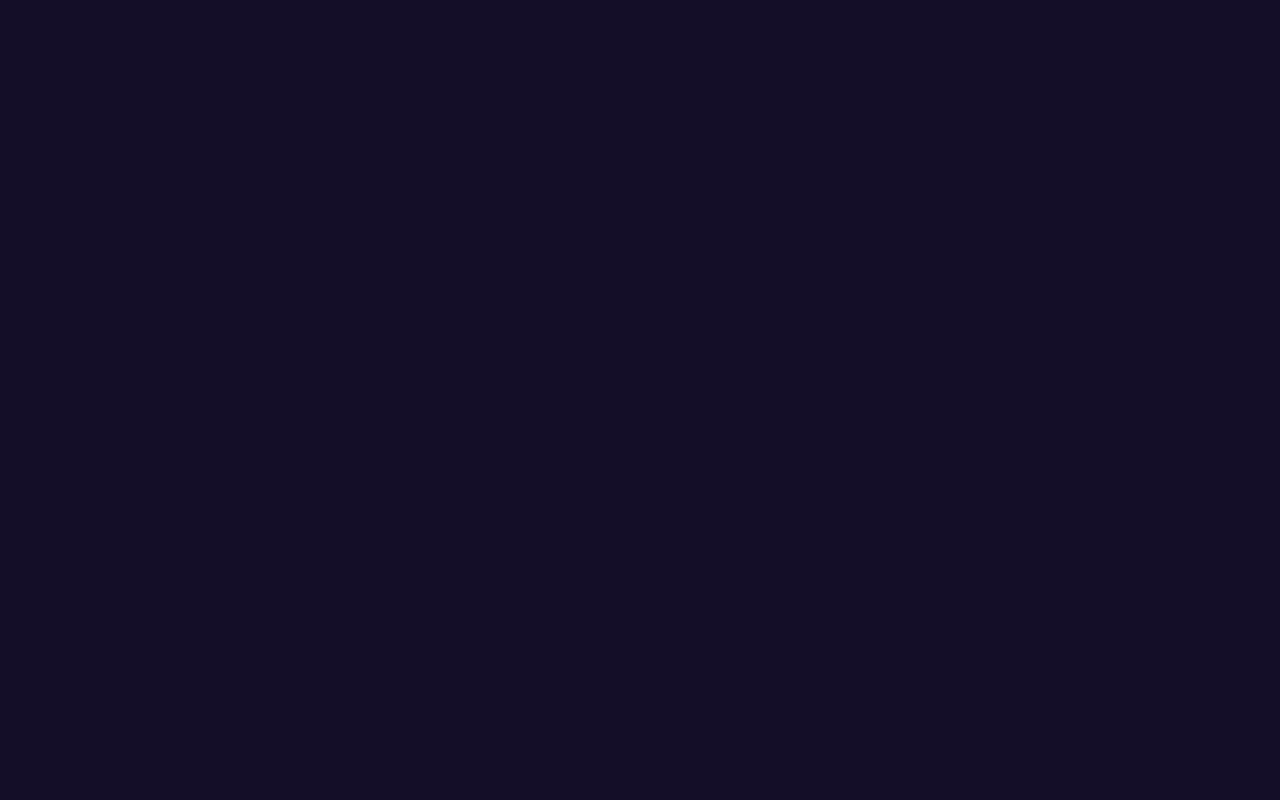
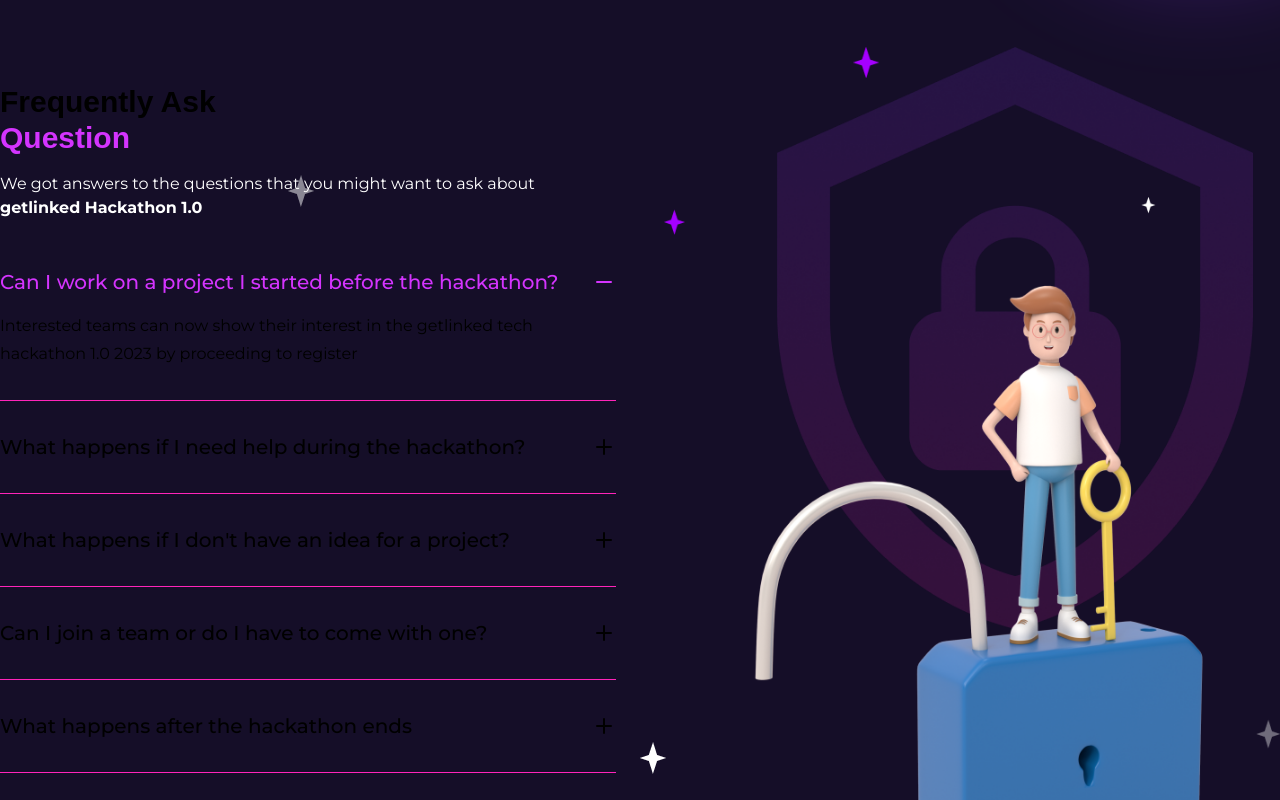
Before and after one commit to Khaan25/get-linked, a Next.js app: page / in a window 1280 px wide. Shown: the part 7020-7820 px from the top of the page. Before the commit the page ends 6995 px from the top, so only its background shows below. Built offline with nearby package versions, Linux system fonts and the light colour scheme; a web font is replaced by a local one.

Commit message:
feat: fixed build

```diff
--- a/app/layout.tsx
+++ b/app/layout.tsx
@@ -5,14 +5,14 @@
 
 import './globals.css'
 
+import { ReactNode } from 'react'
 import type { Metadata } from 'next'
-import { ReactNode } from 'react'
 
+import { defaultMetadata } from '@/lib/default-metadata'
+import { fontClash, fontMontserrat, fontUnicaOne } from '@/lib/font'
 import Footy from '@/components/common/footy'
 import Header from '@/components/common/header'
 import SkipToMain from '@/components/common/skip-to-main'
-import { defaultMetadata } from '@/lib/default-metadata'
-import { fontClash, fontMontserrat, fontUnicaOne } from '@/lib/font'
 
 export const metadata: Metadata = {
   ...defaultMetadata,
--- a/app/page.tsx
+++ b/app/page.tsx
@@ -3,6 +3,7 @@
 import Hero from '@/components/home/hero'
 import Introduction from '@/components/home/introduction'
 import Partners from '@/components/home/partners'
+import Privacy from '@/components/home/privacy'
 import Prize from '@/components/home/prize'
 import Rules from '@/components/home/rules'
 import Timeline from '@/components/home/timeline'
@@ -18,6 +19,7 @@
       <Timeline />
       <Prize />
       <Partners />
+      <Privacy />
     </>
   )
 }
--- a/components/home/partners.tsx
+++ b/components/home/partners.tsx
@@ -22,7 +22,7 @@
         </div>
 
         <div className="mt-16 w-full rounded-md border border-secondary">
-          <div className="mx-auto grid max-w-3xl place-items-center p-4 md:p-20 grid-cols-3">
+          <div className="mx-auto grid max-w-3xl grid-cols-3 place-items-center p-4 md:p-20">
             {partner.map((partner, index) => (
               <PartnerCard key={index} index={index + 1} partner={partner} />
             ))}
--- /dev/null
+++ b/components/home/privacy.tsx
@@ -0,0 +1,38 @@
+import Image from 'next/image'
+import { faqs } from '@/constant/faq'
+
+import { AccordionList } from '../AccordionList'
+import { Section } from '../common/section'
+import Star from '../elements/star'
+import { Description } from '../ui/description'
+import { Heading } from '../ui/heading'
+
+export default function Privacy() {
+  return (
+    <Section bottomBorder>
+      <div className="container relative grid items-center gap-12 lg:grid-cols-2">
+        <Star className="bottom-12 left-8 lg:hidden" />
+        <Star dim className="right-8 top-96 lg:left-72 lg:top-32" />
+        <Star className="bottom-0 right-8 lg:bottom-32 lg:left-1/2" />
+        <Star colored className="right-8 top-0 lg:bottom-32 lg:left-2/3" />
+
+        <div className="space-y-4">
+          <Heading level={2} className="maxLg:text-center">
+            Frequently Ask
+            <br /> <span className="text-primary">Question</span>
+          </Heading>
+          <Description className="maxLg:text-center">
+            We got answers to the questions that you might want to ask about <strong>getlinked Hackathon 1.0</strong>
+          </Description>
+          <div>
+            <AccordionList list={faqs} />
+          </div>
+        </div>
+
+        <picture>
+          <Image src="/imgs/privacy.png" alt="person standing on a lock" width={800} height={800} />
+        </picture>
+      </div>
+    </Section>
+  )
+}
--- a/components/partner-card.tsx
+++ b/components/partner-card.tsx
@@ -16,7 +16,7 @@
         index === 6 && 'border-l-4'
       )}
     >
-      <Image className="min-h-[50px] md:min-h-[130px] w-[130px] object-contain" src={partner} width={130} height={130} alt="Partner" />
+      <Image className="min-h-[50px] w-[130px] object-contain md:min-h-[130px]" src={partner} width={130} height={130} alt="Partner" />
     </article>
   )
 }
```
Also changed, not shown: public/imgs/privacy.png (added).
